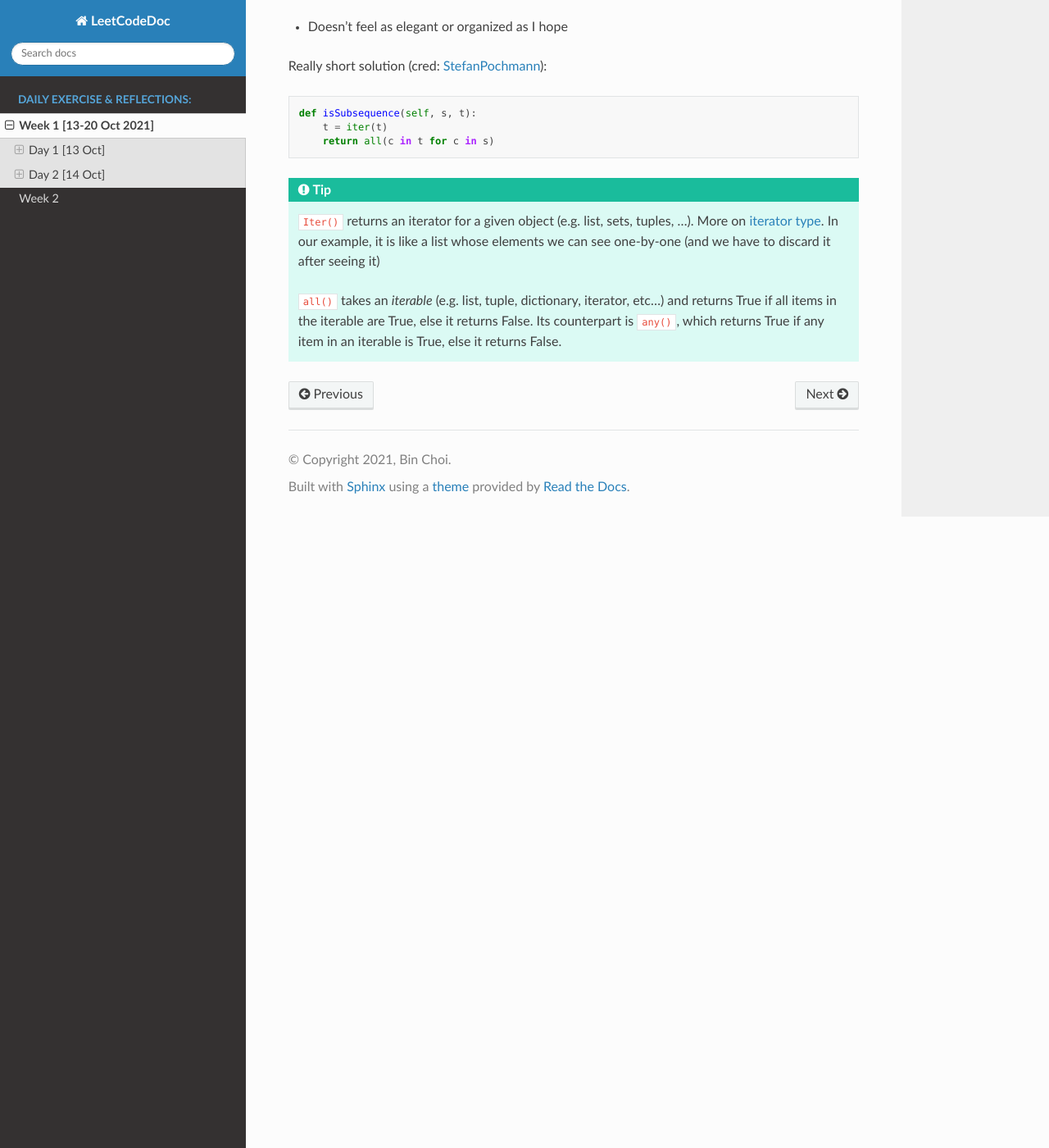
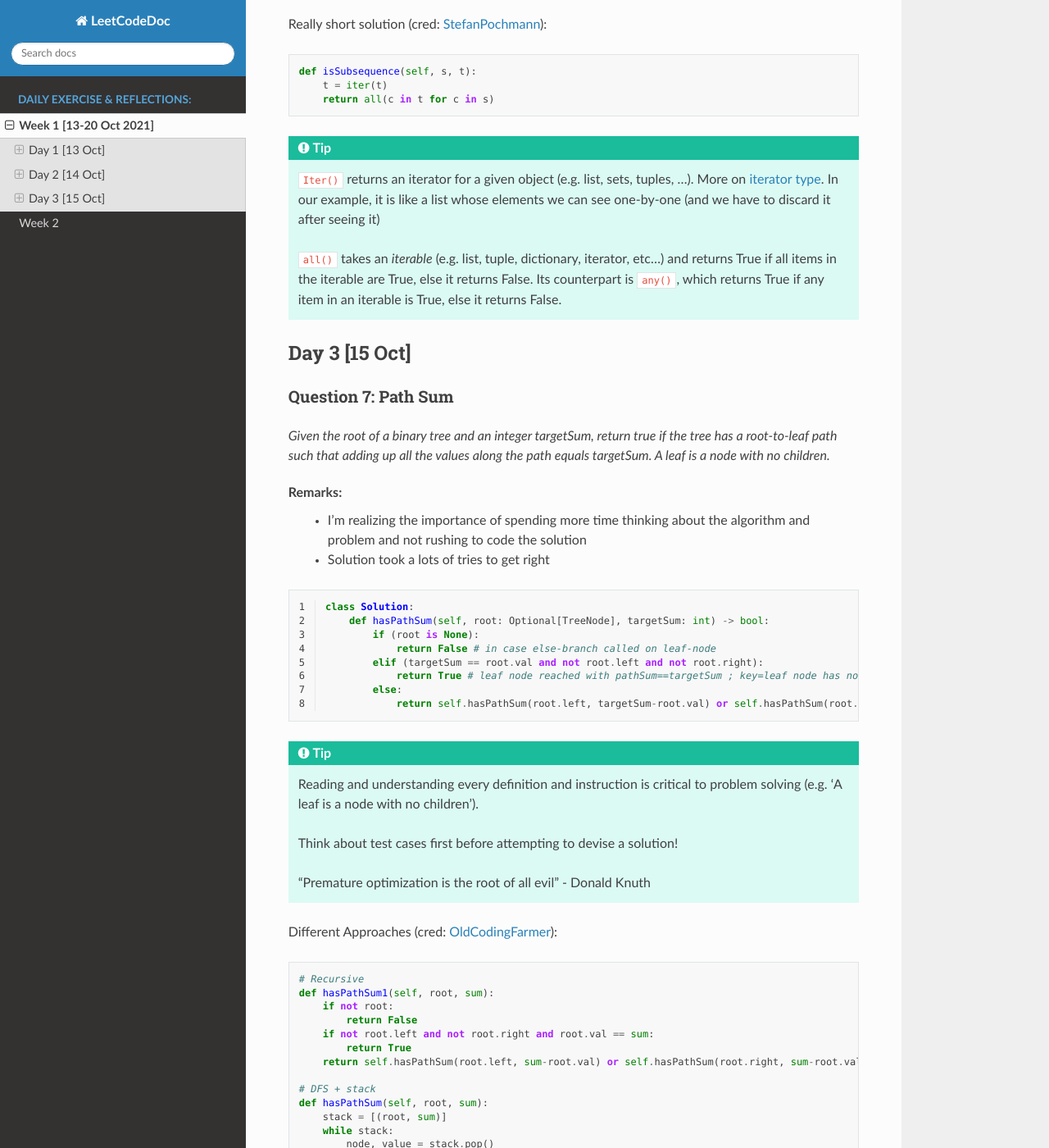
Before and after one commit to binchoi/dsa-blog, a Sphinx documentation site: the page built from docs/source/week1.rst, in a window 1280 px wide and 1400 px high, scrolled down 5681 px. Shown: the whole window at 82% size. Built offline with Sphinx 7.4.7 and the Read the Docs theme 2.0.0, drawn with Linux system fonts in a browser that asks for light colours; some of the changed text lies outside the part shown.

Commit message:
day 3 pt 1

```diff
--- a/docs/source/conf.py
+++ b/docs/source/conf.py
@@ -30,6 +30,7 @@ release = '0.1'
 # extensions coming with Sphinx (named 'sphinx.ext.*') or your custom
 # ones.
 extensions = [
+    'sphinx.ext.autosectionlabel'
 ]
 
 html_show_sourcelink = False
--- a/docs/source/week1.rst
+++ b/docs/source/week1.rst
@@ -51,8 +51,7 @@ Question 2: Valid Parentheses
 '[' and ']', determine if the input string is valid.*
 
 My solution: O(n)
-
-* using stack and a helper function that compares a open parenthesis with a closed one
+ * using stack and a helper function that compares a open parenthesis with a closed one
 
 .. tip::
     No need to create class for stack when coding in Python (just use list operators)!
@@ -89,8 +88,7 @@ My solution:
 * Regular binary search but nuances/details are critical
 
 **Take-aways**
-
-* Review binary search (trees)!
+ * Review binary search (trees)!
 
 
 
@@ -101,8 +99,7 @@ Question 4: Pow(x,n)
 *Implement pow(x, n), which calculates x raised to the power n*
 
 Notes:
-
-* Was a little too simple than expected
+ * Was a little too simple than expected
 
 My solution [O(1)]:
 
@@ -290,8 +287,131 @@ Really short solution (cred: `StefanPochmann <https://leetcode.com/problems/is-s
         return all(c in t for c in s)
 
 .. tip::
-    ``Iter()`` returns an iterator for a given object (e.g. list, sets, tuples, ...). More on `iterator type <https://www.mygreatlearning.com/blog/iterator-in-python/>`_.
+    ``Iter()`` returns an iterator for a given object (e.g. list, sets, tuples, ...).
+    More on `iterator type <https://www.mygreatlearning.com/blog/iterator-in-python/>`_.
     In our example, it is like a list whose elements we can see one-by-one (and we have to discard it after seeing it)
 
     ``all()`` takes an *iterable* (e.g. list, tuple, dictionary, iterator, etc...) and returns True if all items in the
     iterable are True, else it returns False. Its counterpart is ``any()``, which returns True if any item in an iterable is True, else it returns False.
+
+
+Day 3 [15 Oct]
+========================
+Question 7: Path Sum
+---------------------
+*Given the root of a binary tree and an integer targetSum, return true if the tree
+has a root-to-leaf path such that adding up all the values along the path equals targetSum. A leaf is a node with no children.*
+
+Remarks:
+ * I'm realizing the importance of spending more time thinking about the algorithm and problem and not rushing to code the solution
+ * Solution took a lots of tries to get right
+
+.. code-block:: python
+    :linenos:
+
+    class Solution:
+        def hasPathSum(self, root: Optional[TreeNode], targetSum: int) -> bool:
+            if (root is None):
+                return False # in case else-branch called on leaf-node
+            elif (targetSum == root.val and not root.left and not root.right):
+                return True # leaf node reached with pathSum==targetSum ; key=leaf node has no children
+            else:
+                return self.hasPathSum(root.left, targetSum-root.val) or self.hasPathSum(root.right, targetSum-root.val)
+
+.. tip::
+    Reading and understanding every definition and instruction is critical to problem solving (e.g. 'A leaf is a node with no children').
+
+    Think about test cases first before attempting to devise a solution!
+
+    "Premature optimization is the root of all evil" - Donald Knuth
+
+Different Approaches (cred: `OldCodingFarmer <https://leetcode.com/problems/path-sum/discuss/36486/Python-solutions-(DFS-recursively-DFS%2Bstack-BFS%2Bqueue)>`_)::
+
+    # Recursive
+    def hasPathSum1(self, root, sum):
+        if not root:
+            return False
+        if not root.left and not root.right and root.val == sum:
+            return True
+        return self.hasPathSum(root.left, sum-root.val) or self.hasPathSum(root.right, sum-root.val)
+
+    # DFS + stack
+    def hasPathSum(self, root, sum):
+        stack = [(root, sum)]
+        while stack:
+            node, value = stack.pop()
+            if node:
+                if not node.left and not node.right and node.val == value:
+                    return True
+                stack.append((node.right, value-node.val))
+                stack.append((node.left, value-node.val))
+        return False
+
+    # BFS with queue
+    def hasPathSum(self, root, sum):
+        if not root:
+            return False
+        queue = [(root, sum-root.val)]
+        while queue:
+            curr, val = queue.pop(0)
+            if not curr.left and not curr.right and val == 0:
+                return True
+            if curr.left:
+                queue.append((curr.left, val-curr.left.val))
+            if curr.right:
+                queue.append((curr.right, val-curr.right.val))
+        return False
+
+* May be slightly over-engineered, but for reference!
+
+Question 8: Best Time to Buy and Sell Stock
+--------------------------------------------
+*You are given an array prices where ``prices[i]`` is the price of a given stock on the ith day. You want to maximize your
+profit by choosing a single day to buy one stock and choosing a different day in the future to sell that stock.*
+
+*Return the maximum profit you can achieve from this transaction. If you cannot achieve any profit, return 0.*
+
+Remarks:
+ * Much easier after having done :ref:`Question 5: Maximum Subarray`.
+ * I used one of the optimized maximum subarray algorithms (Kadane's algorithm) I read in the discussion forum
+
+.. code-block:: python
+    :linenos:
+
+    class Solution:
+        def maxProfit(self, prices: List[int]) -> int:
+            # no profit can be gained from one or zero days
+            if len(prices) <= 1:
+                return 0
+
+            #transform list -> change in price
+            priceChange = [0] # initialize -> no profit
+            for i in range(len(prices)-1):
+                priceChange.append(prices[i+1] - prices[i])
+
+            maxSoFar = priceChange[0]
+            maxEndingHere = priceChange[0]
+            for delta in priceChange[1:]:
+                maxEndingHere = max(maxEndingHere + delta, delta)
+                maxSoFar = max(maxEndingHere, maxSoFar)
+            return maxSoFar
+            # day to buy and sell, could be recorded and returned too
+
+Using Kadane's algorithm (adapted)::
+
+    def maxProfit(self, prices: List[int]) -> int:
+        if len(prices) <= 1:
+            return 0
+        priceChange = [0] # initialize -> no profit
+        for i in range(len(prices)-1):
+            priceChange.append(prices[i+1] - prices[i])
+
+        # Kadaane's algorithm
+        for i in range(1,len(priceChange)):
+            if priceChange[i-1] > 0:
+                priceChange[i] += priceChange[i-1]
+        return max(priceChange)
+
+Question 9: Reverse Linked List
+-------------------------------------
+*Given the head of a singly linked list, reverse the list, and return the reversed list.*
```
Also changed, not shown: 5 other files.
